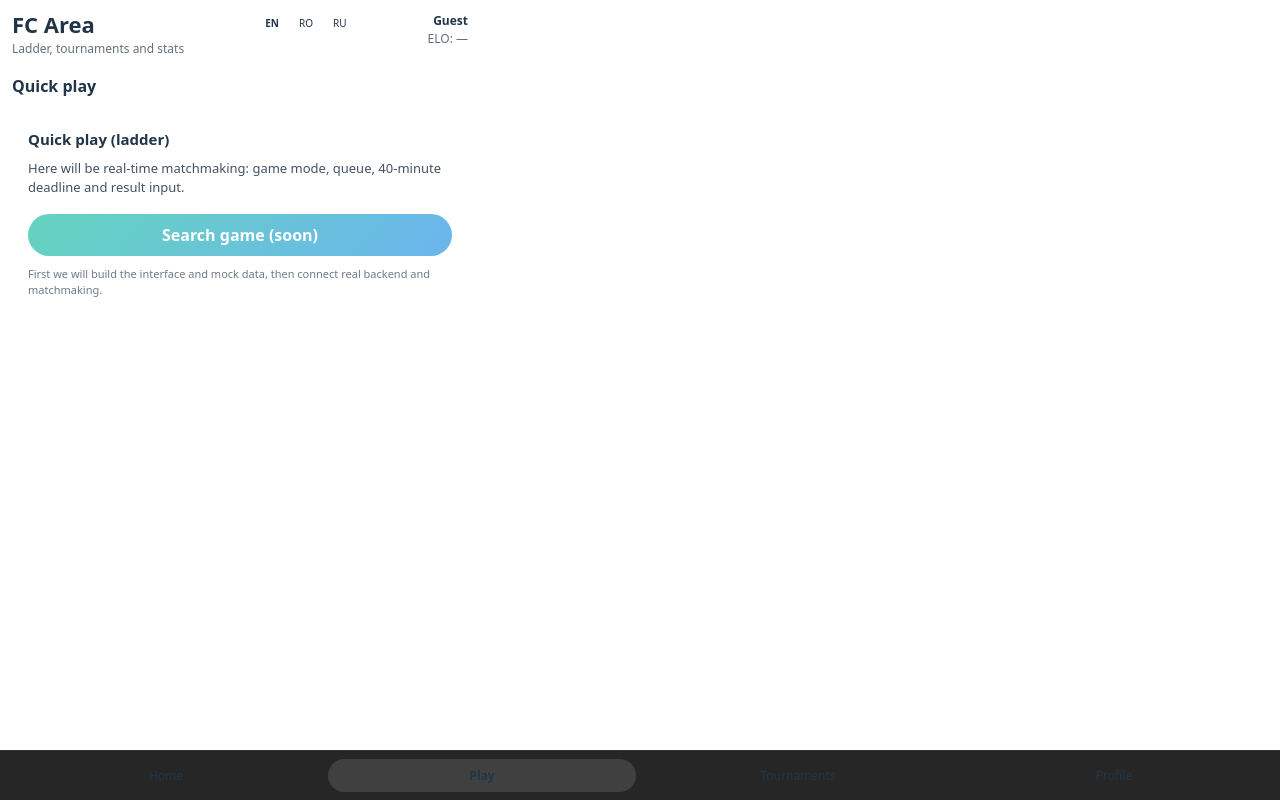
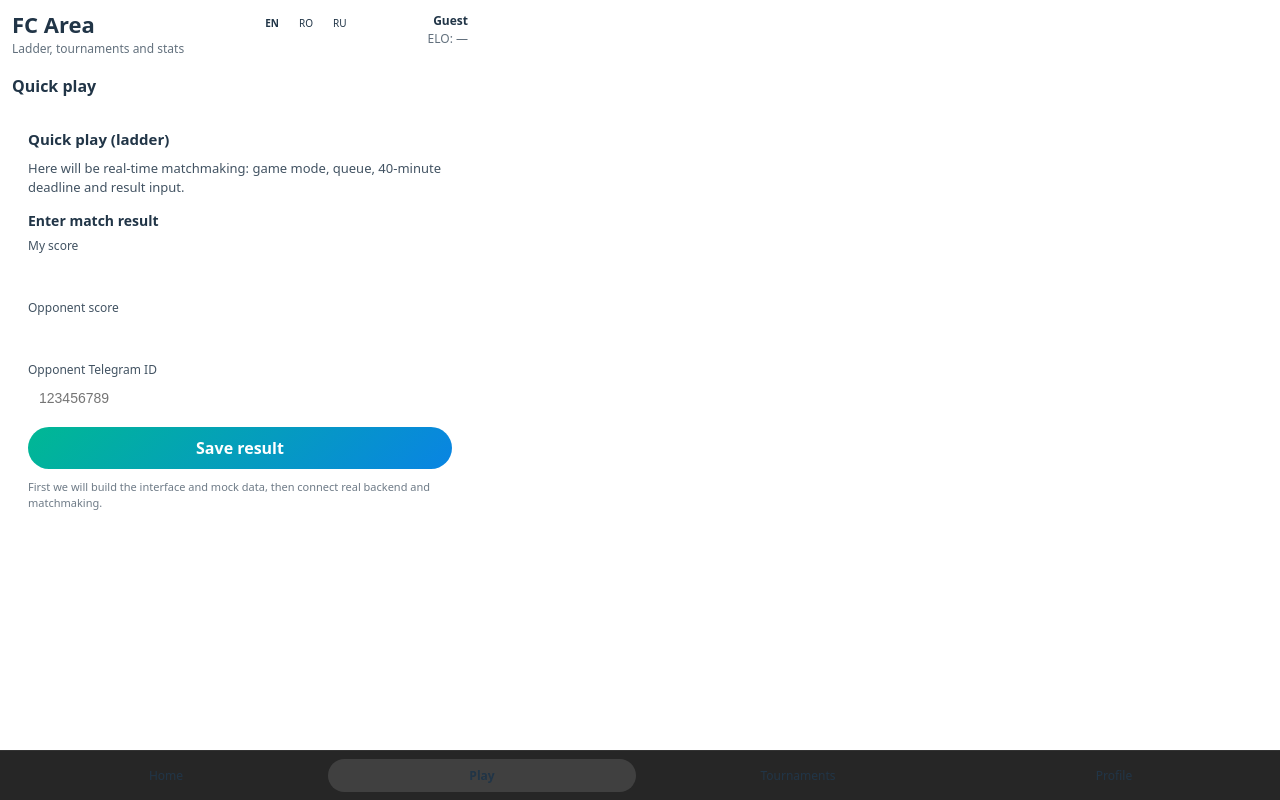
Before and after one commit to belovolk1/fc26-mini-app, a React (Vite) app in the folder frontend/: page / in a window 1280 px wide. Both pictures are taken after a click on the button 212 px from the left and 149 px from the top of the page. Built offline with nearby package versions, Linux system fonts and the light colour scheme; no server answers.

Commit message:
Add match result form and Supabase integration

```diff
--- a/frontend/src/App.css
+++ b/frontend/src/App.css
@@ -116,6 +116,46 @@
   font-size: 15px;
 }
 
+.panel-subtitle {
+  margin: 12px 0 6px;
+  font-size: 14px;
+  font-weight: 600;
+}
+
+.form-row {
+  margin-bottom: 8px;
+}
+
+.form-label {
+  display: block;
+  font-size: 12px;
+  opacity: 0.85;
+  margin-bottom: 2px;
+}
+
+.form-input {
+  width: 100%;
+  box-sizing: border-box;
+  padding: 8px 10px;
+  border-radius: 8px;
+  border: 1px solid rgba(255, 255, 255, 0.2);
+  background: rgba(255, 255, 255, 0.06);
+  color: inherit;
+  font-size: 14px;
+}
+
+.panel-success {
+  margin: 8px 0 0;
+  font-size: 13px;
+  color: #00b894;
+}
+
+.panel-error {
+  margin: 8px 0 0;
+  font-size: 13px;
+  color: #e74c3c;
+}
+
 .panel-text {
   margin: 0 0 12px;
   font-size: 13px;
--- a/frontend/src/App.tsx
+++ b/frontend/src/App.tsx
@@ -27,6 +27,14 @@ const messages: Record<
     ladderText: string
     ladderButton: string
     ladderHint: string
+    ladderManualTitle: string
+    ladderMyScore: string
+    ladderOppScore: string
+    ladderOppTelegramId: string
+    ladderSave: string
+    ladderSaved: string
+    ladderError: string
+    ladderLoginRequired: string
     tournamentsHeader: string
     tournamentsIntro: string
     weeklyCupTitle: string
@@ -70,6 +78,14 @@ const messages: Record<
     ladderButton: 'Search game (soon)',
     ladderHint:
       'First we will build the interface and mock data, then connect real backend and matchmaking.',
+    ladderManualTitle: 'Enter match result',
+    ladderMyScore: 'My score',
+    ladderOppScore: 'Opponent score',
+    ladderOppTelegramId: 'Opponent Telegram ID',
+    ladderSave: 'Save result',
+    ladderSaved: 'Result saved.',
+    ladderError: 'Could not save. Check opponent ID and try again.',
+    ladderLoginRequired: 'Open the app from Telegram to save results.',
     tournamentsHeader: 'Tournaments',
     tournamentsIntro:
       'Here will be a list of upcoming tournaments, registration and brackets.',
@@ -114,6 +130,14 @@ const messages: Record<
     ladderButton: 'Caută joc (în curând)',
     ladderHint:
       'Întâi construim interfața și datele mock, apoi conectăm backend‑ul real și matchmaking‑ul.',
+    ladderManualTitle: 'Introdu rezultatul meciului',
+    ladderMyScore: 'Scorul meu',
+    ladderOppScore: 'Scorul adversarului',
+    ladderOppTelegramId: 'ID Telegram adversar',
+    ladderSave: 'Salvează rezultatul',
+    ladderSaved: 'Rezultat salvat.',
+    ladderError: 'Nu s-a putut salva. Verifică ID-ul adversarului.',
+    ladderLoginRequired: 'Deschide aplicația din Telegram pentru a salva rezultate.',
     tournamentsHeader: 'Turnee',
     tournamentsIntro:
       'Aici va apărea lista turneelor, înregistrarea și tabloul.',
@@ -158,6 +182,14 @@ const messages: Record<
     ladderButton: 'Поиск игры (скоро)',
     ladderHint:
       'Сначала сделаем интерфейс и мок‑данные, затем подключим реальный бэкенд и матчмейкинг.',
+    ladderManualTitle: 'Ввести результат матча',
+    ladderMyScore: 'Мои голы',
+    ladderOppScore: 'Голы соперника',
+    ladderOppTelegramId: 'Telegram ID соперника',
+    ladderSave: 'Сохранить результат',
+    ladderSaved: 'Результат сохранён.',
+    ladderError: 'Не удалось сохранить. Проверьте ID соперника.',
+    ladderLoginRequired: 'Откройте приложение из Telegram, чтобы сохранять результаты.',
     tournamentsHeader: 'Турниры',
     tournamentsIntro:
       'Здесь появится список ближайших турниров, регистрация и сетка.',
@@ -199,9 +231,15 @@ declare global {
 function App() {
   const [activeView, setActiveView] = useState<View>('home')
   const [lang, setLang] = useState<Lang>('en')
+  const [playerId, setPlayerId] = useState<string | null>(null)
   const [elo, setElo] = useState<number | null>(null)
   const [matchesCount, setMatchesCount] = useState<number | null>(null)
   const [loadingProfile, setLoadingProfile] = useState(false)
+  const [scoreA, setScoreA] = useState<string>('')
+  const [scoreB, setScoreB] = useState<string>('')
+  const [opponentTelegramId, setOpponentTelegramId] = useState<string>('')
+  const [savingMatch, setSavingMatch] = useState(false)
+  const [matchMessage, setMatchMessage] = useState<string | null>(null)
 
   const tg = window.Telegram?.WebApp
 
@@ -253,7 +291,8 @@ function App() {
         return
       }
 
-      setElo((upserted as any)?.elo ?? null)
+      setPlayerId((upserted as { id: string })?.id ?? null)
+      setElo((upserted as { elo?: number })?.elo ?? null)
 
       // считаем количество сыгранных матчей, где игрок участвует как A или B
       const { count, error: matchesError } = await supabase
@@ -276,6 +315,77 @@ function App() {
     if (user.username) return `@${user.username}`
     return [user.first_name, user.last_name].filter(Boolean).join(' ')
   }, [t.guestName, user])
+
+  const refetchMatchesCount = async () => {
+    if (!playerId) return
+    const { count, error } = await supabase
+      .from('matches')
+      .select('id', { count: 'exact', head: true })
+      .or(`player_a_id.eq.${playerId},player_b_id.eq.${playerId}`)
+    if (!error) setMatchesCount(count ?? 0)
+  }
+
+  const handleSaveMatch = async () => {
+    if (!user || !playerId) {
+      setMatchMessage(t.ladderLoginRequired)
+      return
+    }
+    const myScore = parseInt(scoreA, 10)
+    const oppScore = parseInt(scoreB, 10)
+    const oppTgId = opponentTelegramId.trim()
+    if (oppTgId === '' || Number.isNaN(myScore) || Number.isNaN(oppScore)) {
+      setMatchMessage(t.ladderError)
+      return
+    }
+    const oppIdNum = parseInt(oppTgId, 10)
+    if (Number.isNaN(oppIdNum)) {
+      setMatchMessage(t.ladderError)
+      return
+    }
+    setSavingMatch(true)
+    setMatchMessage(null)
+
+    const { data: opponent, error: oppError } = await supabase
+      .from('players')
+      .upsert(
+        { telegram_id: oppIdNum },
+        { onConflict: 'telegram_id' },
+      )
+      .select()
+      .single()
+
+    if (oppError || !opponent) {
+      setSavingMatch(false)
+      setMatchMessage(t.ladderError)
+      return
+    }
+
+    const opponentId = (opponent as { id: string }).id
+    let result: 'A_WIN' | 'B_WIN' | 'DRAW' = 'DRAW'
+    if (myScore > oppScore) result = 'A_WIN'
+    else if (oppScore > myScore) result = 'B_WIN'
+
+    const { error: matchError } = await supabase.from('matches').insert({
+      player_a_id: playerId,
+      player_b_id: opponentId,
+      score_a: myScore,
+      score_b: oppScore,
+      result,
+      is_tournament: false,
+      played_at: new Date().toISOString(),
+    })
+
+    setSavingMatch(false)
+    if (matchError) {
+      setMatchMessage(t.ladderError)
+      return
+    }
+    setMatchMessage(t.ladderSaved)
+    setScoreA('')
+    setScoreB('')
+    setOpponentTelegramId('')
+    refetchMatchesCount()
+  }
 
   return (
     <div className="app">
@@ -379,8 +489,50 @@ function App() {
           <section className="panel">
             <h3 className="panel-title">{t.ladderHeader}</h3>
             <p className="panel-text">{t.ladderText}</p>
-            <button type="button" className="primary-button" disabled>
-              {t.ladderButton}
+            <h4 className="panel-subtitle">{t.ladderManualTitle}</h4>
+            <div className="form-row">
+              <label className="form-label">{t.ladderMyScore}</label>
+              <input
+                type="number"
+                min={0}
+                className="form-input"
+                value={scoreA}
+                onChange={(e) => setScoreA(e.target.value)}
+              />
+            </div>
+            <div className="form-row">
+              <label className="form-label">{t.ladderOppScore}</label>
+              <input
+                type="number"
+                min={0}
+                className="form-input"
+                value={scoreB}
+                onChange={(e) => setScoreB(e.target.value)}
+              />
+            </div>
+            <div className="form-row">
+              <label className="form-label">{t.ladderOppTelegramId}</label>
+              <input
+                type="text"
+                inputMode="numeric"
+                placeholder="123456789"
+                className="form-input"
+                value={opponentTelegramId}
+                onChange={(e) => setOpponentTelegramId(e.target.value)}
+              />
+            </div>
+            {matchMessage && (
+              <p className={matchMessage === t.ladderSaved ? 'panel-success' : 'panel-error'}>
+                {matchMessage}
+              </p>
+            )}
+            <button
+              type="button"
+              className="primary-button"
+              disabled={savingMatch}
+              onClick={handleSaveMatch}
+            >
+              {savingMatch ? '…' : t.ladderSave}
             </button>
             <p className="panel-hint">
               {t.ladderHint}
```
